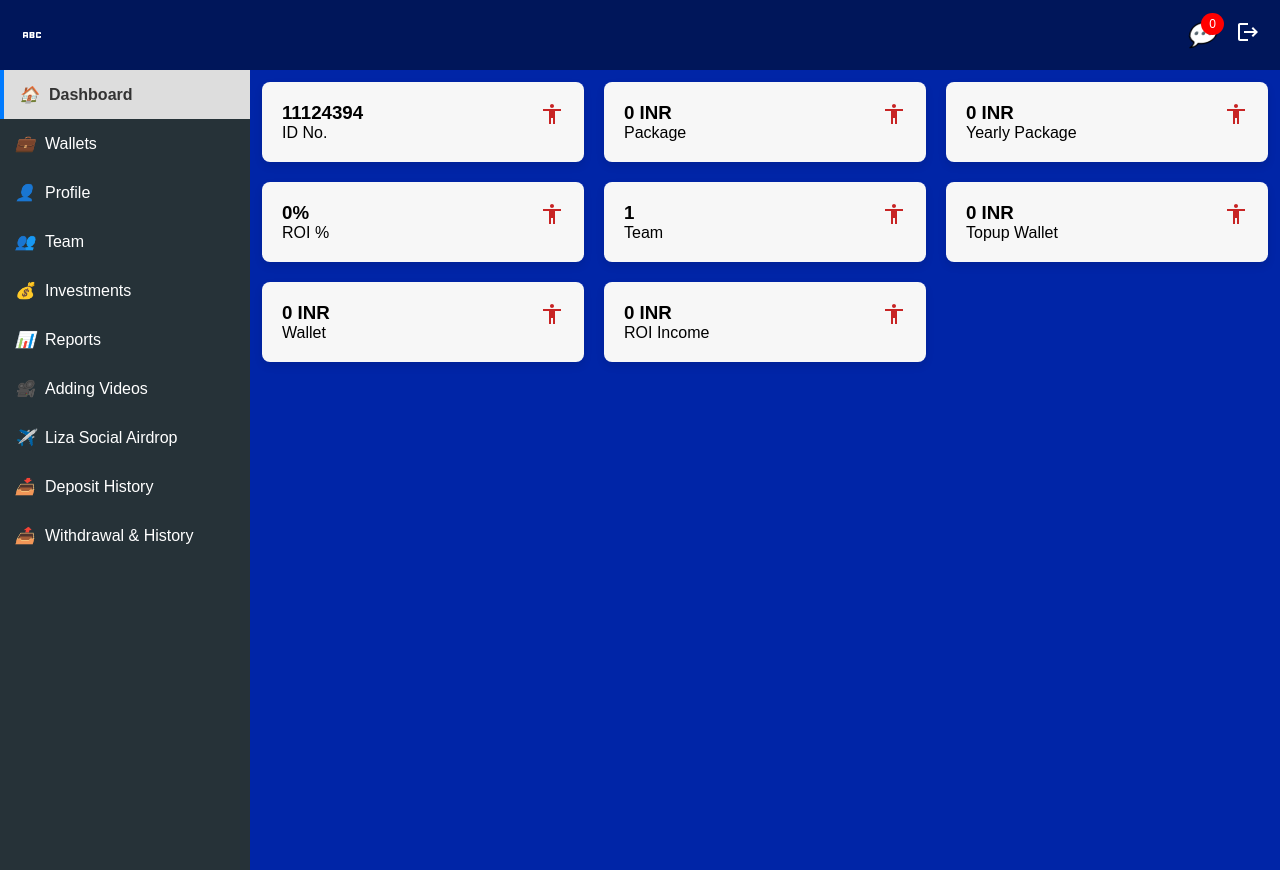
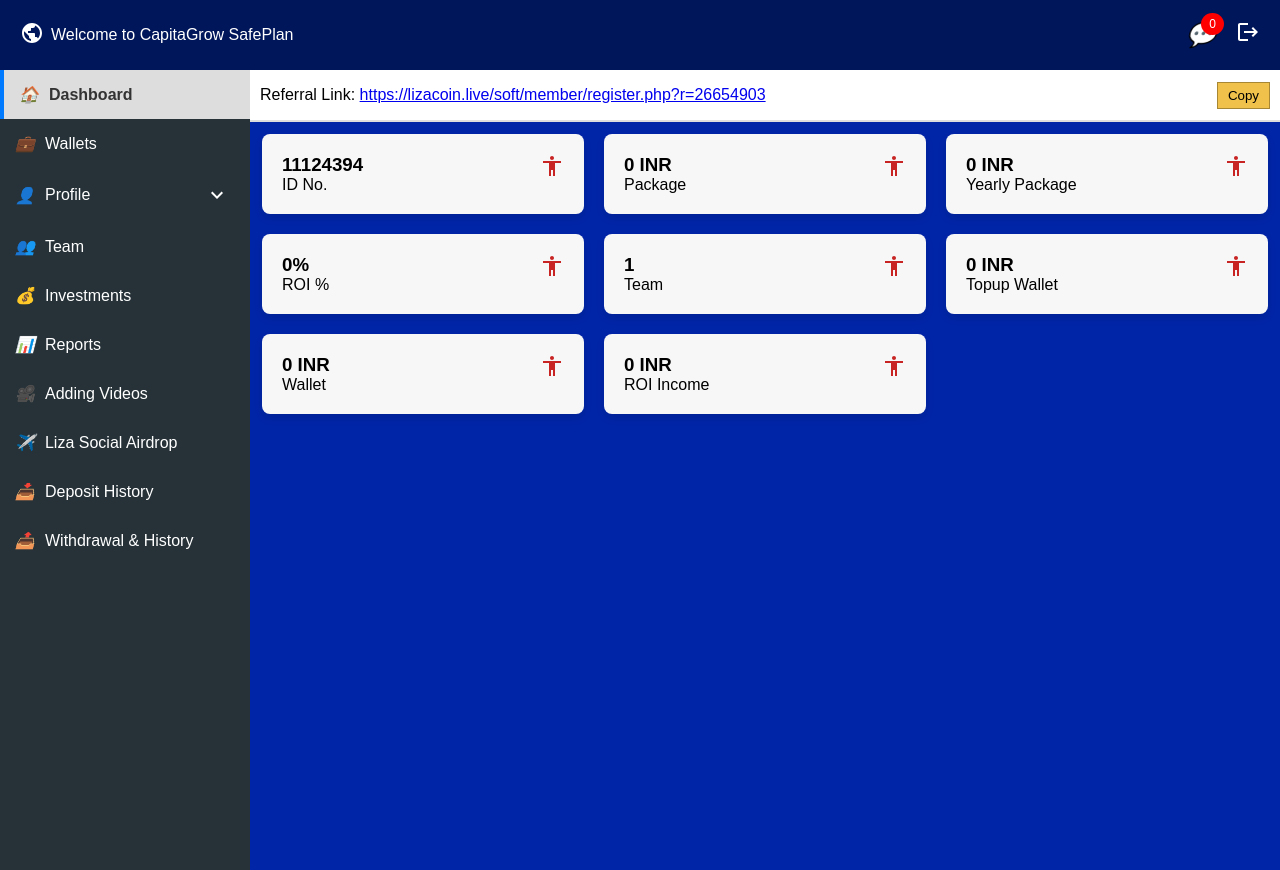
Before and after one commit to manu9458/stockapp, a React (Create React App) app: page /dashboard in a window 1280 px wide. Built offline with nearby package versions, Linux system fonts and the light colour scheme.

Commit message:
add submenufor profile

```diff
--- a/src/components/MainLayout.jsx
+++ b/src/components/MainLayout.jsx
@@ -3,6 +3,7 @@
 import Nav from '../components/Nav';
 import DashboardContent from '../components/DashboardContent';
 import '../styles/MainLayout.css'; // Adjusted for new styles
+import TopBar from './TopBar';
 
 const MainLayout = () => {
   return (
@@ -12,6 +13,7 @@
         <div className="main-layout">
       <Sidebar />
       <div className="content-container">
+      <TopBar></TopBar>
         <DashboardContent />
       </div>
     </div>
--- a/src/components/Nav.jsx
+++ b/src/components/Nav.jsx
@@ -2,11 +2,13 @@
 import '../styles/Nav.css'
 import AbcIcon from '@mui/icons-material/Abc';
 import LogoutIcon from '@mui/icons-material/Logout';
+import PublicIcon from '@mui/icons-material/Public';
 const Nav = () => {
   return (
     <div className="navbar">
       <div className="logo-section">
-        <AbcIcon></AbcIcon>
+      <span><PublicIcon></PublicIcon></span>
+       <p style={{marginLeft:'7px'}}>Welcome to CapitaGrow SafePlan</p>
       </div>
       <div className="center-section"></div>
       <div className="right-section">
--- a/src/components/Sidebar.jsx
+++ b/src/components/Sidebar.jsx
@@ -1,20 +1,55 @@
-import React from 'react';
+import React, { useState } from 'react';
+import { ExpandMore, ExpandLess } from '@mui/icons-material';
 import '../styles/Sidebar.css';
 
 const Sidebar = () => {
+  const [isProfileExpanded, setIsProfileExpanded] = useState(false);
+
+  // Function to toggle the "Profile" expansion
+  const handleProfileClick = () => {
+    setIsProfileExpanded(!isProfileExpanded);
+  };
+
   return (
     <div className="sidebar">
       <ul className="nav-items">
-      <li className="selected"><i className="dashboard-icon">🏠</i> Dashboard</li>
-        <li><i className="wallet-icon">💼</i> Wallets</li>
-        <li><i className="profile-icon">👤</i> Profile</li>
-        <li><i className="team-icon">👥</i> Team</li>
-        <li><i className="investment-icon">💰</i> Investments</li>
-        <li><i className="reports-icon">📊</i> Reports</li>
-        <li><i className="videos-icon">🎥</i> Adding Videos</li>
-        <li><i className="airdrop-icon">✈️</i> Liza Social Airdrop</li>
-        <li><i className="deposit-icon">📥</i> Deposit History</li>
-        <li><i className="withdrawal-icon">📤</i> Withdrawal & History</li>
+        <li className="selected">
+          <i className="dashboard-icon">🏠</i> Dashboard
+        </li>
+        <li>
+          <i className="wallet-icon">💼</i> Wallets
+        </li>
+        <li onClick={handleProfileClick} className="profile-menu">
+          <i className="profile-icon">👤</i> Profile
+          {isProfileExpanded ? <ExpandLess className="expand-icon" /> : <ExpandMore className="expand-icon" />}
+        </li>
+        {isProfileExpanded && (
+          <ul className="sub-menu">
+            <li className="sub-item">View Profile</li>
+            <li className="sub-item">Edit Profile</li>
+          </ul>
+        )}
+        <li>
+          <i className="team-icon">👥</i> Team
+        </li>
+        <li>
+          <i className="investment-icon">💰</i> Investments
+        </li>
+        <li>
+          <i className="reports-icon">📊</i> Reports
+        </li>
+        <li>
+          <i className="videos-icon">🎥</i> Adding Videos
+        </li>
+        <li>
+          <i className="airdrop-icon">✈️</i> Liza Social Airdrop
+        </li>
+        <li>
+          <i className="deposit-icon">📥</i> Deposit History
+        </li>
+        <li>
+          <i className="withdrawal-icon">📤</i> Withdrawal & History
+        </li>
       </ul>
     </div>
   );
--- a/src/components/TopBar.jsx
+++ b/src/components/TopBar.jsx
@@ -1,18 +1,19 @@
 import React from 'react';
-import { FaFacebook, FaTwitter, FaLinkedin, FaTelegram, FaWhatsapp } from 'react-icons/fa';
+// import { FaFacebook, FaTwitter, FaLinkedin, FaTelegram, FaWhatsapp } from 'react-icons/fa';
 import '../styles//TopBar.css';
 
 const TopBar = () => {
   return (
     <div className="top-bar">
-      <span>Referral Link: https://lizacoin.live/soft/member/register.php?r=26654903</span>
-      <div className="social-icons">
+      <span style={{color:'black'}}>Referral Link: <a href='#'>https://lizacoin.live/soft/member/register.php?r=26654903</a></span>
+
+      {/* <div className="social-icons">
         <FaFacebook />
         <FaTwitter />
         <FaLinkedin />
         <FaTelegram />
         <FaWhatsapp />
-      </div>
+      </div> */}
       <button>Copy</button>
     </div>
   );
--- a/src/styles/LoginPage.css
+++ b/src/styles/LoginPage.css
@@ -52,7 +52,7 @@
   }
 
   .login-btn {
-    background-color: white;
+   background: linear-gradient(90deg, #FC466B 0%, #3F5EFB 100%);;
     color: black;
     font-weight: bold;
     border-radius: 30px;
--- a/src/styles/Sidebar.css
+++ b/src/styles/Sidebar.css
@@ -28,3 +28,11 @@
   color: #333;
   border-left: 4px solid #007bff; /* Highlight with a left border */
 }
+
+.sub-menu{
+  padding-left: 43px;
+}
+
+.expand-icon{
+  margin-left: 115px;
+}
--- a/src/styles/TopBar.css
+++ b/src/styles/TopBar.css
@@ -4,12 +4,14 @@
     align-items: center;
     padding: 10px;
     background-color: #fff;
+    height: 52px;
     border-bottom: 2px solid #ddd;
   }
 
   .social-icons svg {
     margin: 0 5px;
     cursor: pointer;
+    color: black;
   }
 
   button {
```
